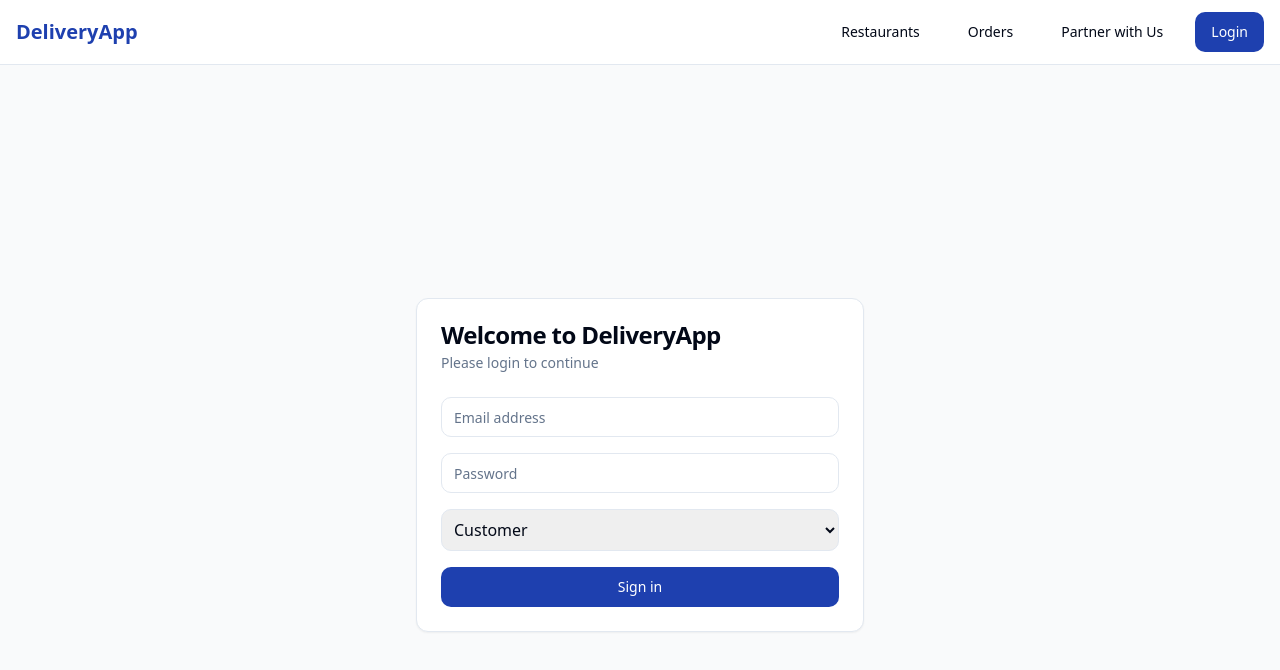
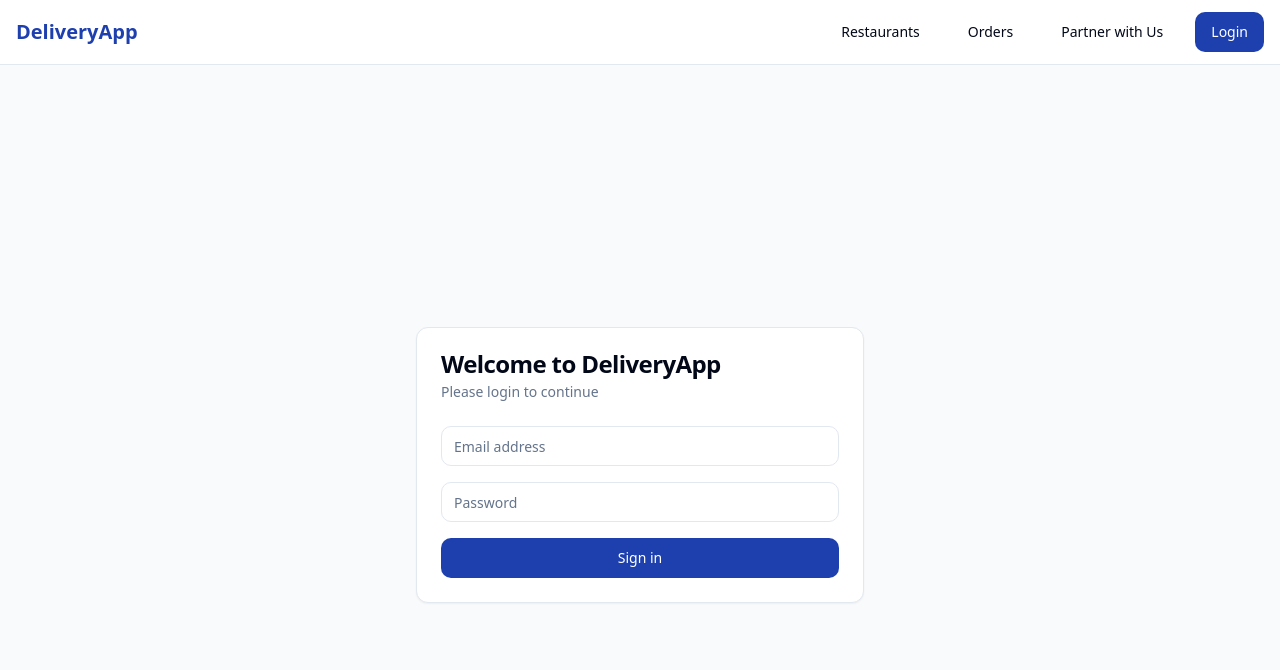
Before and after one commit to Gestion-Restaurant/application-interface, a React (Vite) app: page /login in a window 1280 px wide. Shown: the top 670 px of the page. Built offline with nearby package versions, Linux system fonts and the light colour scheme.

Commit message:
Remove role selection from login
Removed the role selection feature from the login process. Upon successful authentication, customers are redirected directly to the main page, where the appropriate screen is displayed based on their role.
[skip gpt_engineer]

```diff
--- a/src/pages/Login.tsx
+++ b/src/pages/Login.tsx
@@ -17,17 +17,23 @@ const Login = () => {
   const { toast } = useToast();
   const [email, setEmail] = useState("");
   const [password, setPassword] = useState("");
-  const [role, setRole] = useState<UserRole>("customer");
 
   const handleLogin = async (e: React.FormEvent) => {
     e.preventDefault();
 
     // TODO: Implement actual authentication logic here
-    // For now, we'll simulate a login based on the selected role
-
+    // For now, we'll simulate a login and determine role based on email domain
     try {
       // Simulate API call
       await new Promise((resolve) => setTimeout(resolve, 1000));
+
+      // Determine role based on email domain (for demonstration purposes)
+      let role: UserRole = "customer";
+      if (email.endsWith("@restaurant.com")) {
+        role = "restaurant_owner";
+      } else if (email.endsWith("@delivery.com")) {
+        role = "delivery_guy";
+      }
 
       // Store user info in localStorage (replace with proper auth later)
       localStorage.setItem('user', JSON.stringify({
@@ -92,17 +98,6 @@ const Login = () => {
                 required
               />
             </div>
-            <div>
-              <select
-                className="w-full p-2 border rounded-md"
-                value={role}
-                onChange={(e) => setRole(e.target.value as UserRole)}
-              >
-                <option value="customer">Customer</option>
-                <option value="restaurant_owner">Restaurant Owner</option>
-                <option value="delivery_guy">Delivery Guy</option>
-              </select>
-            </div>
             <Button type="submit" className="w-full">
               Sign in
             </Button>
```
